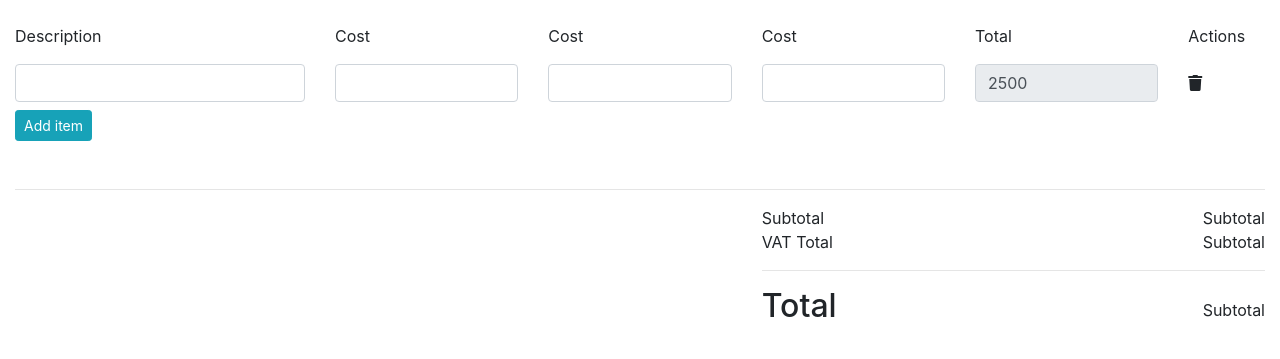
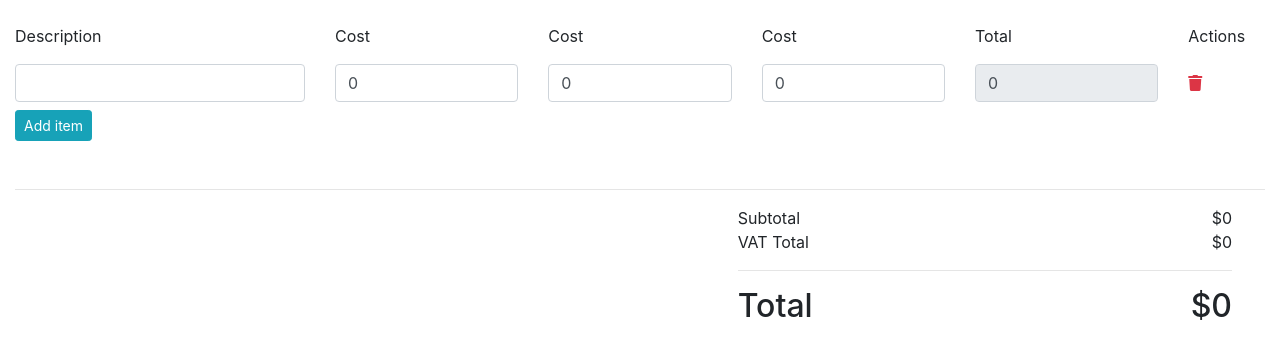
Before and after one commit to IamMutevu/storefront-coding-challenge, a PHP site: page / in a window 1280 px wide. Shown: the part 94-453 px from the top of the page. Run offline with PHP 8.4, Linux system fonts and the light colour scheme.

Commit message:
Setup basic interface of billing form

```diff
--- a/index.php
+++ b/index.php
@@ -46,18 +46,18 @@
                 <input type="email" class="form-control" id="description" name="description">
             </div>
             <div class="col-md-2">
-                <input type="number" class="form-control" id="cost" name="cost">
+                <input type="number" class="form-control" id="cost" name="cost" value="0">
             </div>
             <div class="col-md-2">
-                <input type="number" class="form-control" id="cost" name="cost">
+                <input type="number" class="form-control" id="cost" name="quantity" value="0">
             </div>
             <div class="col-md-2">
-                <input type="number" class="form-control" id="cost" name="cost">
+                <input type="number" class="form-control" id="cost" name="vat" value="0">
             </div>
             <div class="col-md-2">
-                <input type="number" class="form-control" id="cost" value="2500" name="cost" readonly>
+                <input type="number" class="form-control" id="cost" value="0" name="cost" readonly>
             </div>
-            <div class="col-md-1 d-flex align-items-center">
+            <div class="col-md-1 d-flex align-items-center text-center text-danger">
                 <a><i class="fa fa-trash"></i></a>
             </div>
         </div>
@@ -68,21 +68,21 @@
         </div>
         <hr>
         <div class="row d-flex justify-content-end">
-            <div class="col-md-5">
+            <div class="col-md-5 pr-4 mr-4">
                 <div class="d-flex justify-content-between">
                     <div>
                         Subtotal
                     </div>
-                <div>
-                    Subtotal
+                    <div id="subtotal">
+                        $0
                     </div>
                 </div>
                 <div class="d-flex justify-content-between">
                     <div>
                         VAT Total
                     </div>
-                <div>
-                    Subtotal
+                    <div id="vat-total">
+                        $0
                     </div>
                 </div>
                 <hr>
@@ -90,8 +90,8 @@
                     <div>
                         <h2>Total</h2>
                     </div>
-                <div>
-                    Subtotal
+                    <div >
+                        <h2 id="total">$0</h2>
                     </div>
                 </div>
             </div>
```
Lines whose indentation alone changed are shown as unchanged.
